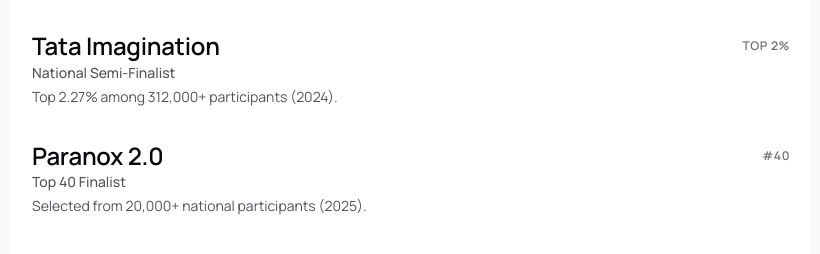
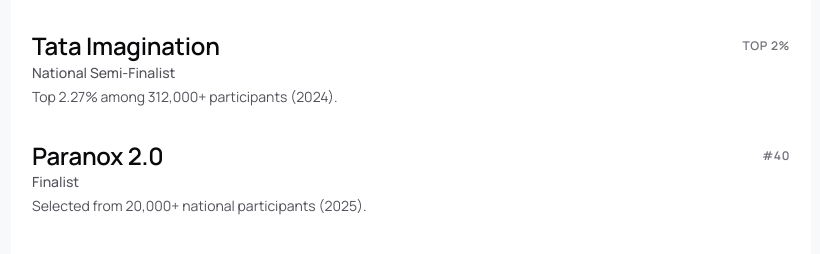
Before and after one commit to KrishnaGaur12/xkrishna-Portfolio, a React (Vite) app: page / in a window 1280 px wide. Shown: the part 3831-4085 px from the top of the page, without its empty margins (229-1049 px from the left). Built offline with nearby package versions, Linux system fonts and the light colour scheme.

Commit message:
achivement fixes

```diff
--- a/src/components/Home Components/AchievementsSection.jsx
+++ b/src/components/Home Components/AchievementsSection.jsx
@@ -16,7 +16,7 @@
   {
     id: 3,
     title: "Paranox 2.0",
-    subtitle: "Top 40 Finalist",
+    subtitle: "Finalist",
     description: "Selected from 20,000+ national participants (2025).",
     stat: "#40",
   },
```
